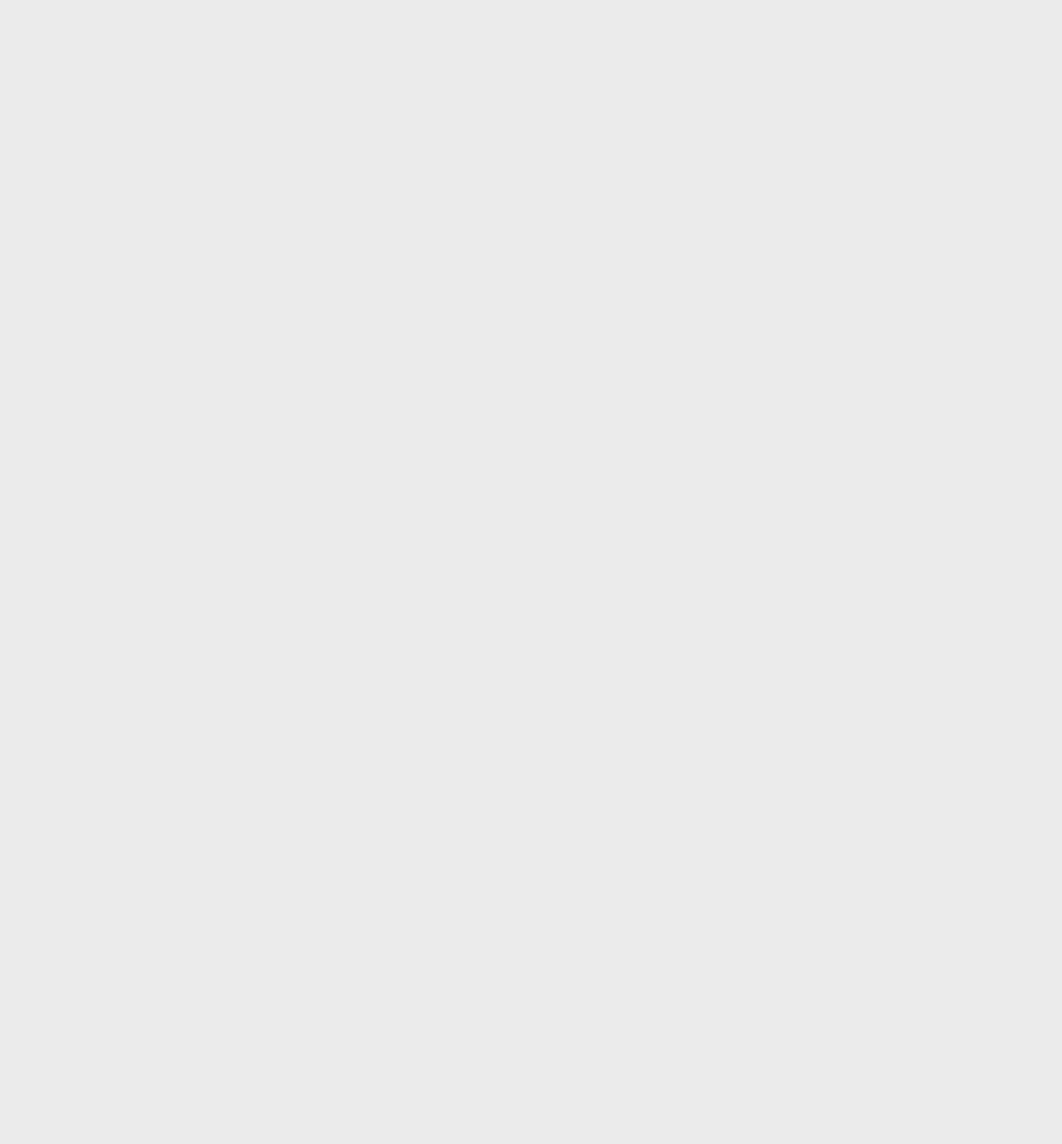
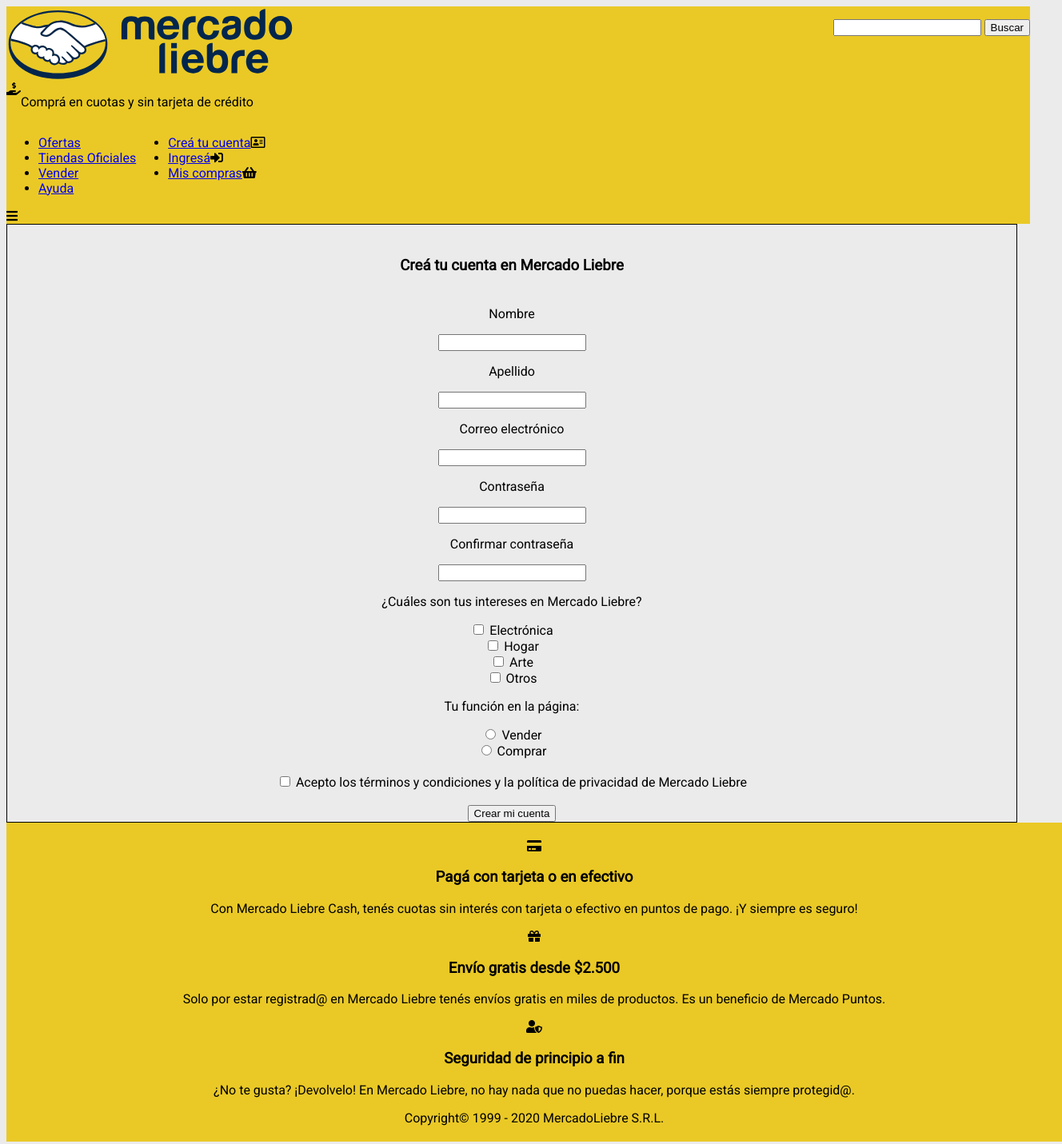
Before and after one commit to valentingallardo/proyecto-mercado-liebre, a website: page views/register.html in a window 1280 px wide. Shown: the whole page at 80% size, 1328 px wide, since content can reach past the window. Before the commit the page ends 800 px from the top, so only its background shows below. Drawn offline with Linux system fonts and the light colour scheme.

Commit message:
Creada la página register.html

```diff
--- a/public/css/styles.css
+++ b/public/css/styles.css
@@ -86,3 +86,14 @@
     border: 1px solid #39b54a;
     border-radius: 100%
 }
+
+.form-register {
+    text-align: center;
+    justify-content: center;
+    align-items: center;
+    border: 1px solid black;
+}
+
+.titulo-register {
+    margin: 40px;
+}
--- a/views/register.html
+++ b/views/register.html
@@ -14,7 +14,110 @@
 
 </head>
 
+<header class="principal">
+    <div class="logo-barra-busqueda">
+        <img src="../images/logo-mercado-liebre.svg" width="360" alt="Logo de MercadoLiebre">
+        <form action="home.html" method="GET">
+            <p>
+                <input type="search" name="busqueda">
+                <button type="submit">Buscar</button>
+            </p>
+        </form>
+    </div>
+    <div class="compra-en-cuotas">
+        <span><i class="fas fa-hand-holding-usd"></i></span> <span>
+            <p>Comprá en cuotas y sin tarjeta de crédito</p>
+        </span>
+    </div>
+    <div class="barra-navegacion">
+        <ul class="enlaces">
+            <li><a href="#">Ofertas</a></li>
+            <li><a href="#">Tiendas Oficiales</a></li>
+            <li><a href="#">Vender</a></li>
+            <li><a href="#">Ayuda</a></li>
+        </ul>
+        <ul class="enlaces-cuenta">
+            <li><a href="/crear-tu-cuenta">Creá tu cuenta</a><i class="far fa-address-card"></i></li>
+            <li><a href="#">Ingresá</a><i class="fas fa-sign-in-alt"></i></li>
+            <li><a href="#">Mis compras</a><i class="fas fa-shopping-basket"></i></li>
+        </ul>
+    </div>
+    <div class="burguer-menu">
+        <i class="fas fa-bars"></i>
+    </div>
+</header>
+
+<div class="form-register">
+
+    <h3 class="titulo-register">Creá tu cuenta en Mercado Liebre</h3>
+
+    <form action="register.html" method="POST">
+        <p>Nombre</p>
+        <input type="text" name="nombre">
+
+        <p>Apellido</p>
+        <input type="text" name="apellido">
+
+        <p>Correo electrónico</p>
+        <input type="email" name="correo-electronico">
+
+        <p>Contraseña</p>
+        <input type="password" name="contraseña">
+
+        <p>Confirmar contraseña</p>
+        <input type="password" name="confirmar-contraseña">
+
+        <p>¿Cuáles son tus intereses en Mercado Liebre?</p>
+        <input type="checkbox" id="cbox1" value="first_checkbox">
+        <label for="cbox1"> Electrónica</label><br>
+        <input type="checkbox" id="cbox2" value="second_checkbox">
+        <label for="cbox2">Hogar</label>
+        <br>
+        <input type="checkbox" id="cbox2" value="third_checkbox">
+        <label for="cbox2">Arte</label>
+        <br>
+        <input type="checkbox" id="cbox2" value="fourth_checkbox">
+        <label for="cbox2">Otros</label>
+
+        <p>Tu función en la página:</p>
+        <input type="radio" id="radio1" name="vender" value="Vender">
+        <label for="radio1">Vender</label>
+        <br>
+        <input type="radio" id="radio2" name="comprar" value="Comprar">
+        <label for="radio2">Comprar</label>
+        <br>
+        <br>
+
+        <input type="checkbox" id="check-terminos" value="fifth-checkbox">
+        <label for="check-terminos">Acepto los términos y condiciones y la política de privacidad de Mercado Liebre</label>
+        <br><br>
+
+        <button type="submit">Crear mi cuenta</button>
+    </form>
+
+</div>
 
 
+<footer>
+    <section>
+        <i class="fas fa-credit-card"></i>
+        <h3>Pagá con tarjeta o en efectivo</h3>
+        <p>Con Mercado Liebre Cash, tenés cuotas sin interés con tarjeta o efectivo en
+            puntos de pago. ¡Y siempre es seguro!</p>
+    </section>
+    <section>
+        <i class="fas fa-gift"></i>
+        <h3>Envío gratis desde $2.500</h3>
+        <p>Solo por estar registrad@ en Mercado Liebre tenés envíos gratis en miles de
+            productos. Es un beneficio de Mercado Puntos.</p>
+    </section>
+    <section>
+        <i class="fas fa-user-shield"></i>
+        <h3>Seguridad de principio a fin</h3>
+        <p>¿No te gusta? ¡Devolvelo! En Mercado Liebre, no hay nada que no puedas hacer,
+            porque estás siempre protegid@.</p>
+    </section>
+    Copyright© 1999 - 2020 MercadoLiebre S.R.L.
+</footer>
 
 </html>
```
